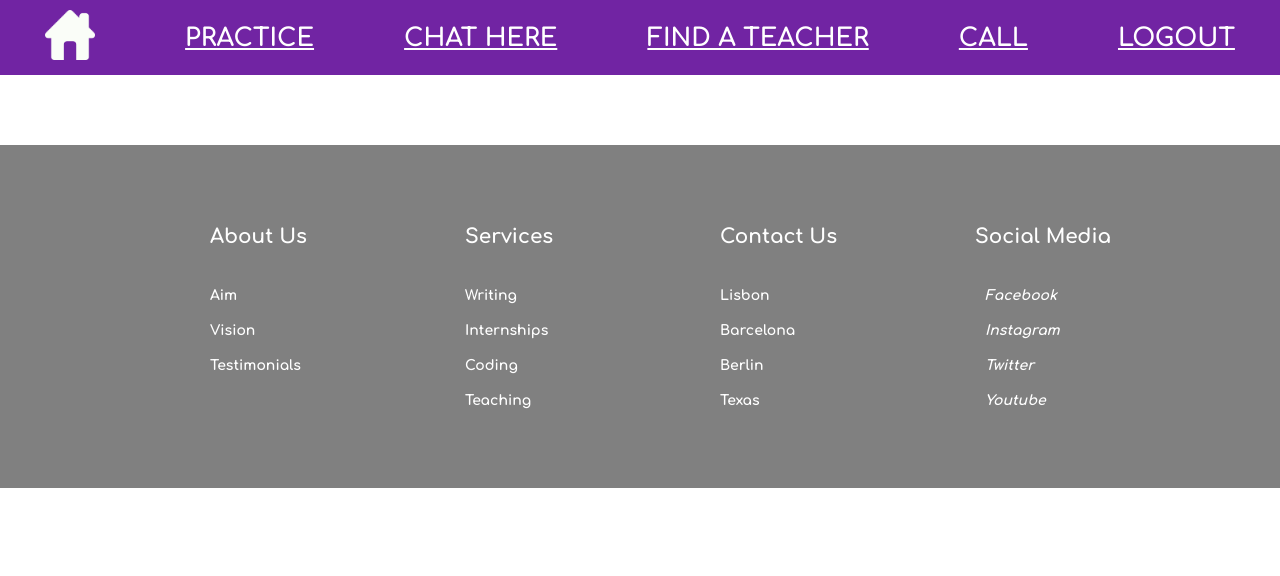
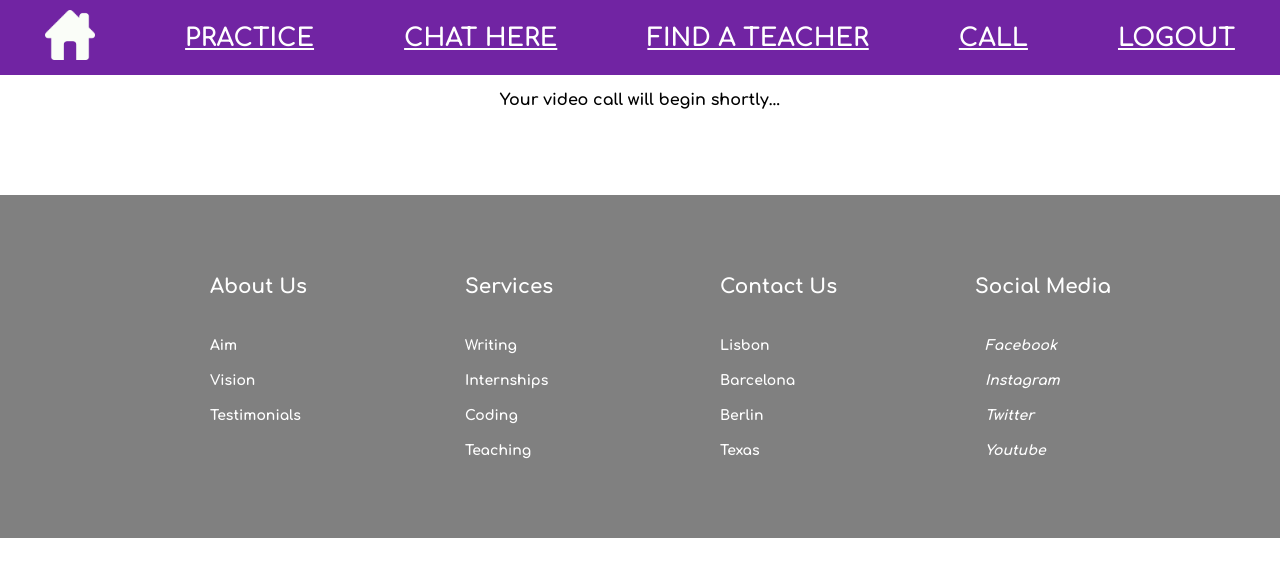
Before and after one commit to Jaime-Laureano/Bilinguist-client, a React (Create React App) app: page /video-call/1 in a window 1280 px wide. Shown: the top 576 px of the page. Built offline with nearby package versions, Linux system fonts and the light colour scheme; no server answers.

Commit message:
Minor adjustments to video call sizing

```diff
--- a/src/pages/VideoCall.js
+++ b/src/pages/VideoCall.js
@@ -20,7 +20,7 @@ export default function VideoCall() {
           script.innerHTML = `window.DailyIframe.createFrame({
             iframeStyle: {
               position: "absolute",
-              top: "0px",
+              top: "75px",
               left:"0px",
               width: "100vw",
               height: "100vh",
@@ -46,5 +46,7 @@ export default function VideoCall() {
     };
   }, [id]);
 
-  return <div></div>;
+  return <div>
+    <p>Your video call will begin shortly...</p>
+  </div>;
 }
```
